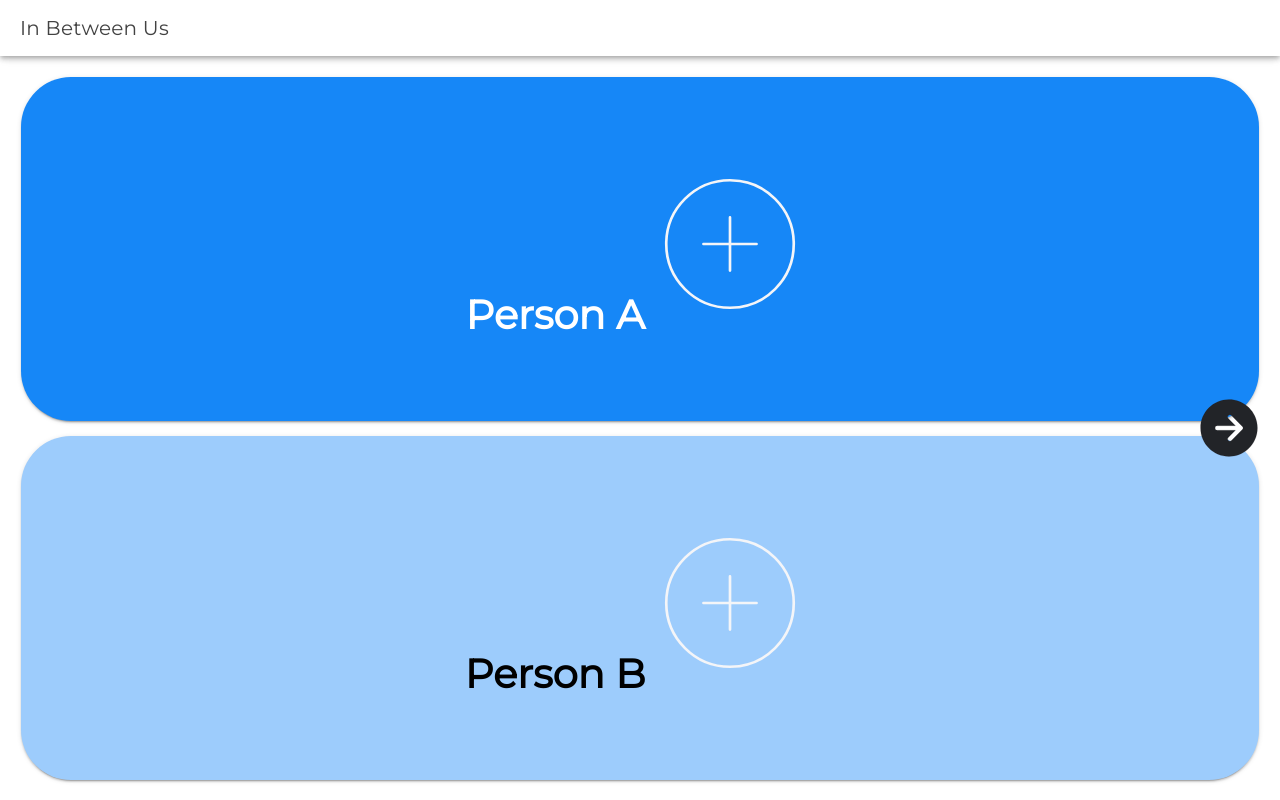
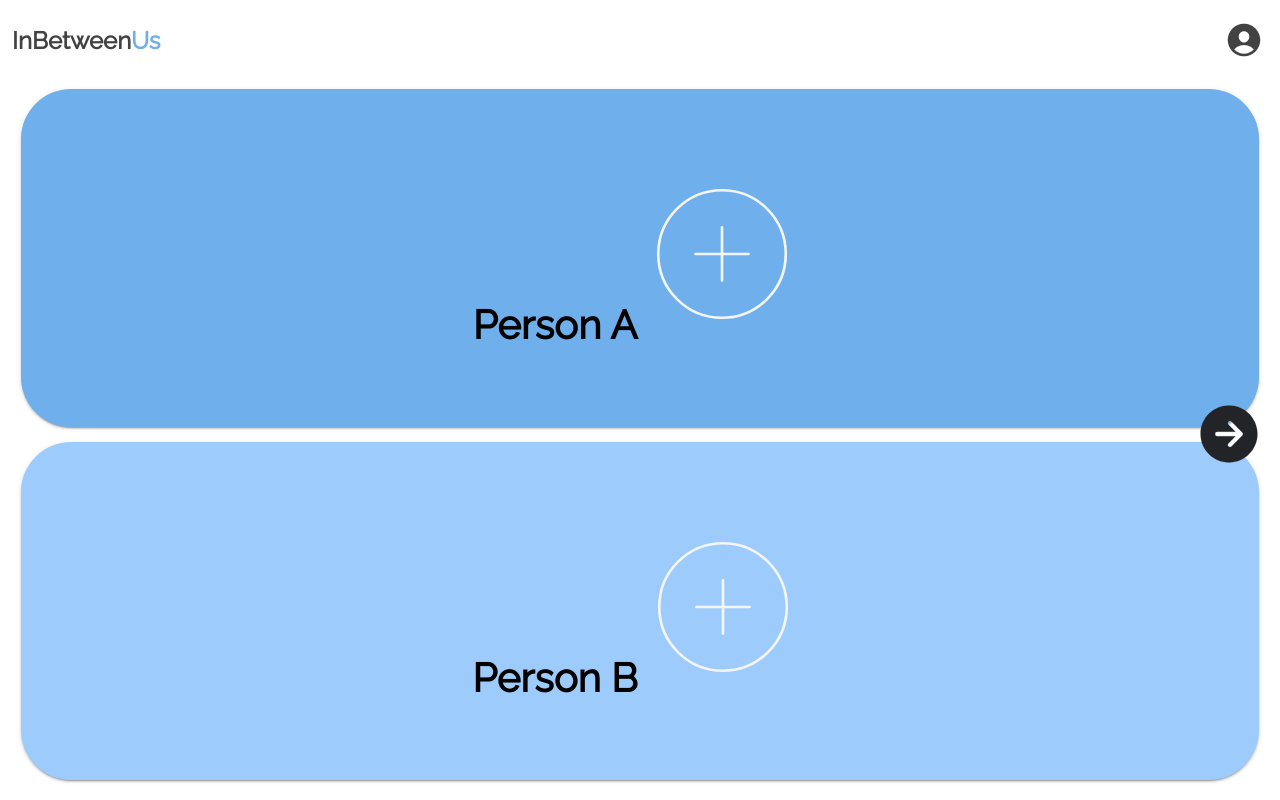
Before and after one commit to cbrigug/InBetweenUs, a React (Vite) app: page /home in a window 1280 px wide. Built offline with nearby package versions, Linux system fonts and the light colour scheme.

Commit message:
Add new font, update toolbar ui

```diff
--- a/src/pages/Home.tsx
+++ b/src/pages/Home.tsx
@@ -2,9 +2,11 @@ import {
     IonContent,
     IonHeader,
     IonPage,
-    IonTitle,
     IonToolbar,
     IonGrid,
+    IonButtons,
+    IonIcon,
+    IonText,
 } from "@ionic/react";
 import { useState } from "react";
 import { useHistory } from "react-router-dom";
@@ -12,6 +14,7 @@ import React from "react";
 import PersonCard from "../components/PersonCard/PersonCard";
 import { FormDataType } from "../components/PersonCard/PersonModal";
 import PulsingCircle from "../components/PulsingCircle";
+import { personCircle } from "ionicons/icons";
 
 const defaultFormData: FormDataType = {
     name: "",
@@ -49,9 +52,13 @@ const Home: React.FC = () => {
 
     return (
         <IonPage>
-            <IonHeader>
+            <IonHeader className="ion-no-border">
                 <IonToolbar>
-                    <IonTitle>In Between Us</IonTitle>
+                    <IonText>InBetween</IonText>
+                    <IonText color={"primary"}>Us</IonText>
+                    <IonButtons slot="end">
+                        <IonIcon icon={personCircle} />
+                    </IonButtons>
                 </IonToolbar>
             </IonHeader>
             <IonContent className="ion-padding">
--- a/src/theme/variables.css
+++ b/src/theme/variables.css
@@ -3,30 +3,30 @@ http://ionicframework.com/docs/theming/ */
 
 @font-face {
     font-family: AppFont;
-    src: url("../assets/fonts/Montserrat-Regular.ttf");
+    src: url("../assets/fonts/Raleway-Regular.ttf");
 }
 
 :root {
-    --ion-color-primary: #1687f7;
-    --ion-color-primary-rgb: 22, 135, 247;
-    --ion-color-primary-contrast: #ffffff;
-    --ion-color-primary-contrast-rgb: 255, 255, 255;
-    --ion-color-primary-shade: #1377d9;
-    --ion-color-primary-tint: #2d93f8;
+    --ion-color-primary: #6eafec;
+    --ion-color-primary-rgb: 110, 175, 236;
+    --ion-color-primary-contrast: #000000;
+    --ion-color-primary-contrast-rgb: 0, 0, 0;
+    --ion-color-primary-shade: #619ad0;
+    --ion-color-primary-tint: #7db7ee;
 
-    --ion-color-secondary: #2469ad;
-    --ion-color-secondary-rgb: 36, 105, 173;
-    --ion-color-secondary-contrast: #ffffff;
-    --ion-color-secondary-contrast-rgb: 255, 255, 255;
-    --ion-color-secondary-shade: #205c98;
-    --ion-color-secondary-tint: #3a78b5;
+    --ion-color-secondary: #8f8f8f;
+    --ion-color-secondary-rgb: 143, 143, 143;
+    --ion-color-secondary-contrast: #000000;
+    --ion-color-secondary-contrast-rgb: 0, 0, 0;
+    --ion-color-secondary-shade: #7e7e7e;
+    --ion-color-secondary-tint: #9a9a9a;
 
-    --ion-color-tertiary: #3f7dba;
-    --ion-color-tertiary-rgb: 63, 125, 186;
-    --ion-color-tertiary-contrast: #ffffff;
-    --ion-color-tertiary-contrast-rgb: 255, 255, 255;
-    --ion-color-tertiary-shade: #376ea4;
-    --ion-color-tertiary-tint: #528ac1;
+    --ion-color-tertiary: #f7f8fa;
+    --ion-color-tertiary-rgb: 247, 248, 250;
+    --ion-color-tertiary-contrast: #000000;
+    --ion-color-tertiary-contrast-rgb: 0, 0, 0;
+    --ion-color-tertiary-shade: #d9dadc;
+    --ion-color-tertiary-tint: #f8f9fb;
 
     --ion-color-success: #2dd36f;
     --ion-color-success-rgb: 45, 211, 111;
@@ -63,13 +63,6 @@ http://ionicframework.com/docs/theming/ */
     --ion-color-light-shade: #d7d8da;
     --ion-color-light-tint: #f5f6f9;
 
-    --ion-color-dull: #a7c0d9;
-    --ion-color-dull-rgb: 167, 192, 217;
-    --ion-color-dull-contrast: #000000;
-    --ion-color-dull-contrast-rgb: 0, 0, 0;
-    --ion-color-dull-shade: #93a9bf;
-    --ion-color-dull-tint: #b0c6dd;
-
     --ion-color-lightblue: #9dccfc;
     --ion-color-lightblue-rgb: 157, 204, 252;
     --ion-color-lightblue-contrast: #000000;
@@ -78,6 +71,29 @@ http://ionicframework.com/docs/theming/ */
     --ion-color-lightblue-tint: #a7d1fc;
 
     --ion-font-family: "AppFont";
+}
+
+/* Global styles */
+
+ion-header {
+    padding: calc(var(--ion-padding, 16px) * 0.75);
+    padding-bottom: 0;
+}
+
+ion-toolbar {
+    --background: white;
+
+    && ion-text {
+        font-size: 24px;
+    }
+
+    && ion-buttons ion-icon {
+        font-size: 40px !important;
+    }
+}
+
+ion-text {
+    font-weight: bold;
 }
 
 .ion-color-lightblue {
```
Also changed, not shown: src/assets/fonts/Raleway-Regular.ttf (added).
